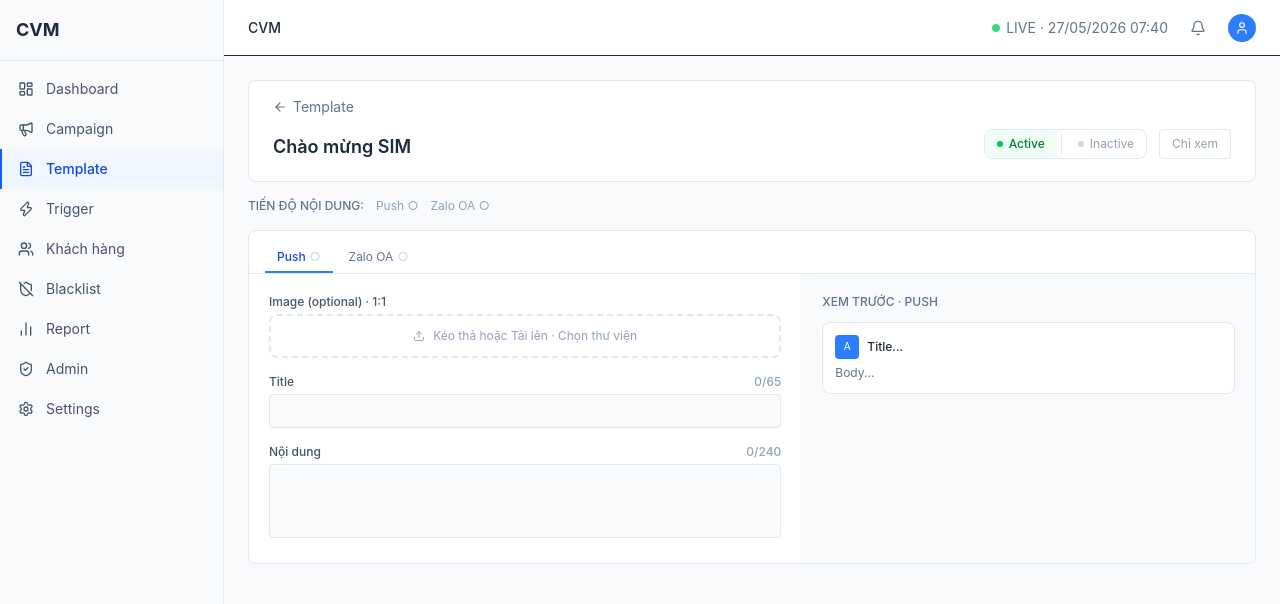
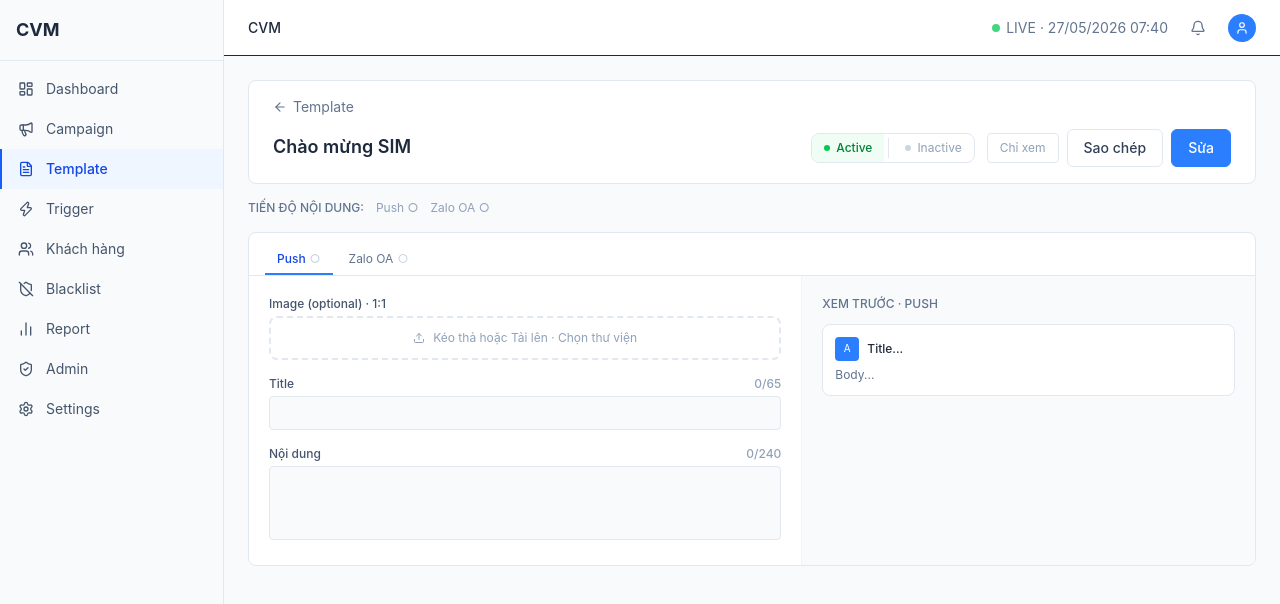
Before and after one commit to Dungbtmu/cvm-ui, a React (Vite) app: page /templates/1/view in a window 1280 px wide. Shown: the top 604 px of the page. Built offline with nearby package versions, Linux system fonts and the light colour scheme.

Commit message:
feat: thêm nút Sửa và Sao chép vào header màn xem chi tiết template
Co-Authored-By: Claude Sonnet 4.6 <noreply@anthropic.com>

```diff
--- a/src/pages/TemplateEditor.tsx
+++ b/src/pages/TemplateEditor.tsx
@@ -218,10 +218,19 @@ export function TemplateEditor({ readOnly = false }: { readOnly?: boolean } = {}
                 Inactive
               </label>
             </div>
-            {readOnly
-              ? <span className="text-xs text-slate-400 border border-slate-200 rounded px-3 py-1.5">Chỉ xem</span>
-              : <Button variant="primary" onClick={handleSave}>Lưu Template</Button>
-            }
+            {readOnly ? (
+              <div className="flex items-center gap-2">
+                <span className="text-xs text-slate-400 border border-slate-200 rounded px-3 py-1.5">Chỉ xem</span>
+                <Button variant="outline" onClick={() => {
+                  if (!existing) return
+                  const clone = { ...existing, id: String(Date.now()), name: `Bản sao của ${existing.name}`, usageCount: 0 }
+                  navigate(`/templates/${clone.id}`)
+                }}>Sao chép</Button>
+                <Button variant="primary" onClick={() => navigate(`/templates/${id}`)}>Sửa</Button>
+              </div>
+            ) : (
+              <Button variant="primary" onClick={handleSave}>Lưu Template</Button>
+            )}
           </div>
         </div>
       </div>
```
